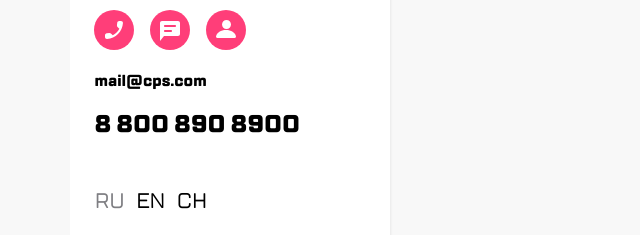
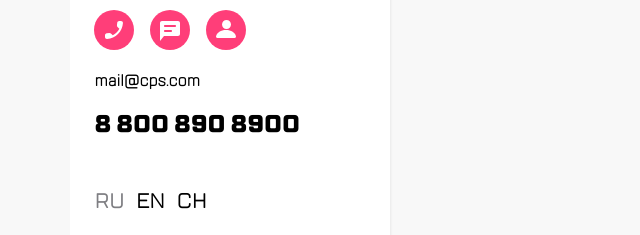
Before and after one commit to YuriyEG/BLOCK-1.3-CPS, a plain HTML site: page index.html in a window 1280 px wide. Shown: the part 782-1017 px from the top of the page, 0-640 px from the left. Drawn offline with Linux system fonts and the light colour scheme.

Commit message:
email font change

```diff
--- a/assets/styles/index.css
+++ b/assets/styles/index.css
@@ -418,11 +418,17 @@ a  {
 
 .sidebar__email {
 
-    font-family: 'TTLakes-Medium', 'Franklin Gothic Medium', 'Arial Narrow', Arial, sans-serif;
+
     margin-top: 16px;
     margin-bottom: 16px;
     font-weight: lighter;
     font-size: 16px;
+
+}
+
+.sidebar__email a {
+
+    font-family: 'TTLakes-Light', 'Franklin Gothic Medium', 'Arial Narrow', Arial, sans-serif;
 
 }
 
```
